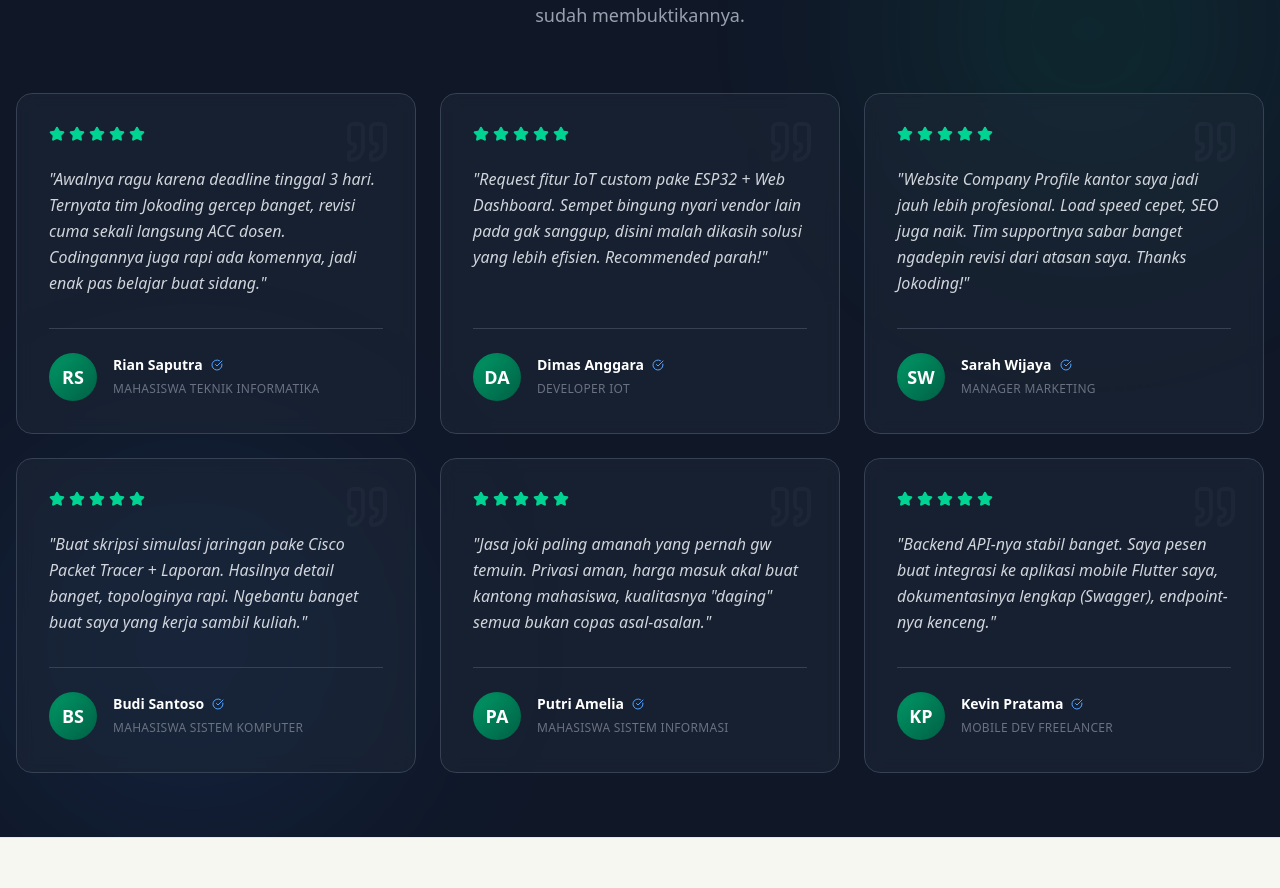
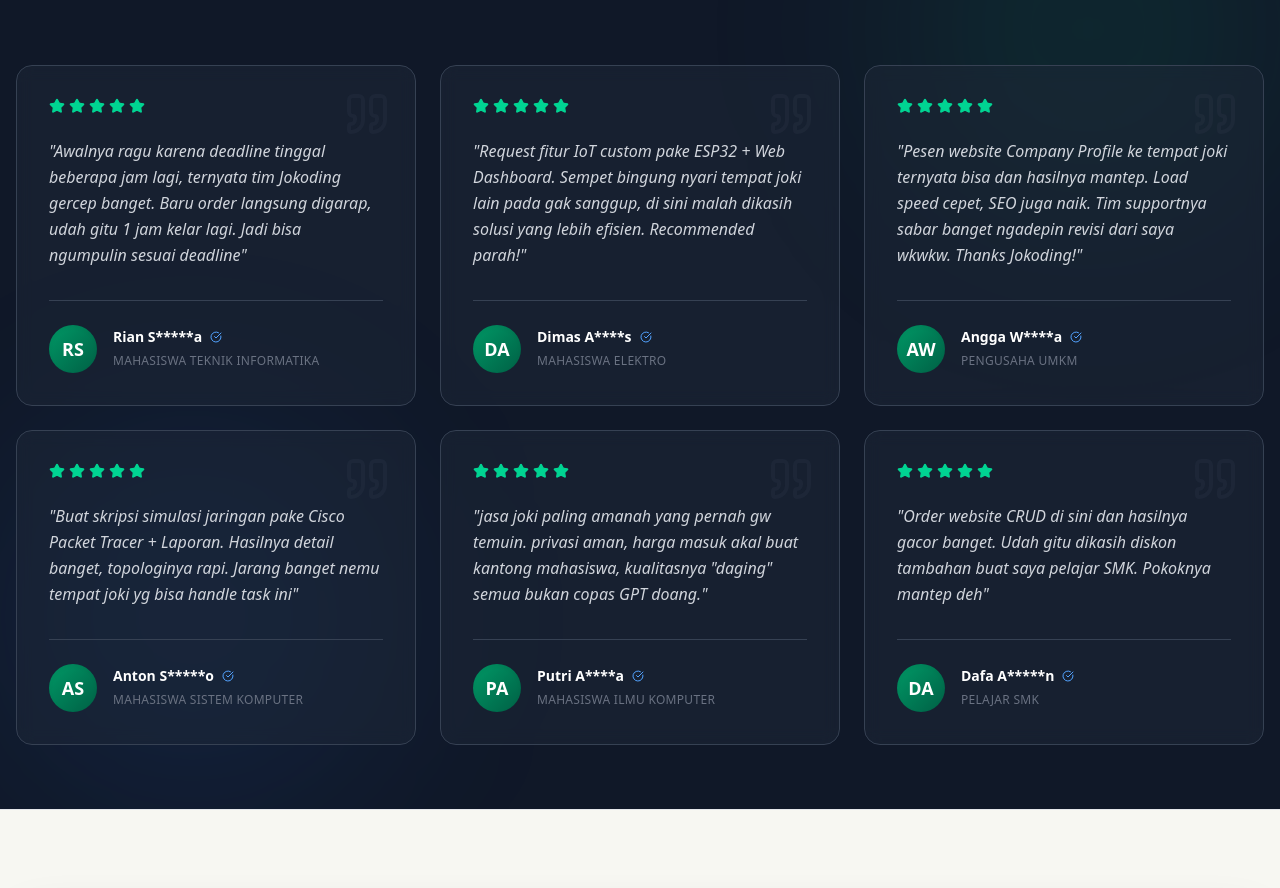
Before and after one commit to jokodingg/joki-koding-web, a React (Vite) app: page / in a window 1280 px wide. Shown: the part 3660-4548 px from the top of the page. Built offline with nearby package versions, Linux system fonts and the light colour scheme.

Commit message:
fix: testimonials component

```diff
--- a/src/components/Testimonials.jsx
+++ b/src/components/Testimonials.jsx
@@ -6,40 +6,40 @@ const Testimonials = () => {
 
   const testimonialsData = [
     {
-      text: 'Awalnya ragu karena deadline tinggal 3 hari. Ternyata tim Jokoding gercep banget, revisi cuma sekali langsung ACC dosen. Codingannya juga rapi ada komennya, jadi enak pas belajar buat sidang.',
-      name: 'Rian Saputra',
+      text: 'Awalnya ragu karena deadline tinggal beberapa jam lagi, ternyata tim Jokoding gercep banget. Baru order langsung digarap, udah gitu 1 jam kelar lagi. Jadi bisa ngumpulin sesuai deadline',
+      name: 'Rian S*****a',
       role: 'Mahasiswa Teknik Informatika',
       initials: 'RS'
     },
     {
-      text: 'Request fitur IoT custom pake ESP32 + Web Dashboard. Sempet bingung nyari vendor lain pada gak sanggup, disini malah dikasih solusi yang lebih efisien. Recommended parah!',
-      name: 'Dimas Anggara',
-      role: 'Developer IoT',
+      text: 'Request fitur IoT custom pake ESP32 + Web Dashboard. Sempet bingung nyari tempat joki lain pada gak sanggup, di sini malah dikasih solusi yang lebih efisien. Recommended parah!',
+      name: 'Dimas A****s',
+      role: 'Mahasiswa Elektro',
       initials: 'DA'
     },
     {
-      text: 'Website Company Profile kantor saya jadi jauh lebih profesional. Load speed cepet, SEO juga naik. Tim supportnya sabar banget ngadepin revisi dari atasan saya. Thanks Jokoding!',
-      name: 'Sarah Wijaya',
-      role: 'Manager Marketing',
-      initials: 'SW'
+      text: 'Pesen website Company Profile ke tempat joki ternyata bisa dan hasilnya mantep. Load speed cepet, SEO juga naik. Tim supportnya sabar banget ngadepin revisi dari saya wkwkw. Thanks Jokoding!',
+      name: 'Angga W****a',
+      role: 'Pengusaha UMKM',
+      initials: 'AW'
     },
     {
-      text: 'Buat skripsi simulasi jaringan pake Cisco Packet Tracer + Laporan. Hasilnya detail banget, topologinya rapi. Ngebantu banget buat saya yang kerja sambil kuliah.',
-      name: 'Budi Santoso',
+      text: 'Buat skripsi simulasi jaringan pake Cisco Packet Tracer + Laporan. Hasilnya detail banget, topologinya rapi. Jarang banget nemu tempat joki yg bisa handle task ini',
+      name: 'Anton S*****o',
       role: 'Mahasiswa Sistem Komputer',
-      initials: 'BS'
+      initials: 'AS'
     },
     {
-      text: 'Jasa joki paling amanah yang pernah gw temuin. Privasi aman, harga masuk akal buat kantong mahasiswa, kualitasnya "daging" semua bukan copas asal-asalan.',
-      name: 'Putri Amelia',
-      role: 'Mahasiswa Sistem Informasi',
+      text: 'jasa joki paling amanah yang pernah gw temuin. privasi aman, harga masuk akal buat kantong mahasiswa, kualitasnya "daging" semua bukan copas GPT doang.',
+      name: 'Putri A****a',
+      role: 'Mahasiswa Ilmu Komputer',
       initials: 'PA'
     },
     {
-      text: 'Backend API-nya stabil banget. Saya pesen buat integrasi ke aplikasi mobile Flutter saya, dokumentasinya lengkap (Swagger), endpoint-nya kenceng.',
-      name: 'Kevin Pratama',
-      role: 'Mobile Dev Freelancer',
-      initials: 'KP'
+      text: 'Order website CRUD di sini dan hasilnya gacor banget. Udah gitu dikasih diskon tambahan buat saya pelajar SMK. Pokoknya mantep deh',
+      name: 'Dafa A*****n',
+      role: 'Pelajar SMK',
+      initials: 'DA'
     },
   ];
 
@@ -58,7 +58,7 @@ const Testimonials = () => {
             Kata Mereka <span className="text-emerald-400">Tentang Kami</span>
           </h2>
           <p className="text-gray-400 text-lg max-w-2xl mx-auto">
-            Jangan percaya janji kami, tapi percayalah pada pengalaman mereka yang sudah membuktikannya.
+            Testimoni langsung dari client yang pernah order ke Jokoding. No tipu-tipu ya!
           </p>
         </div>
 
```
